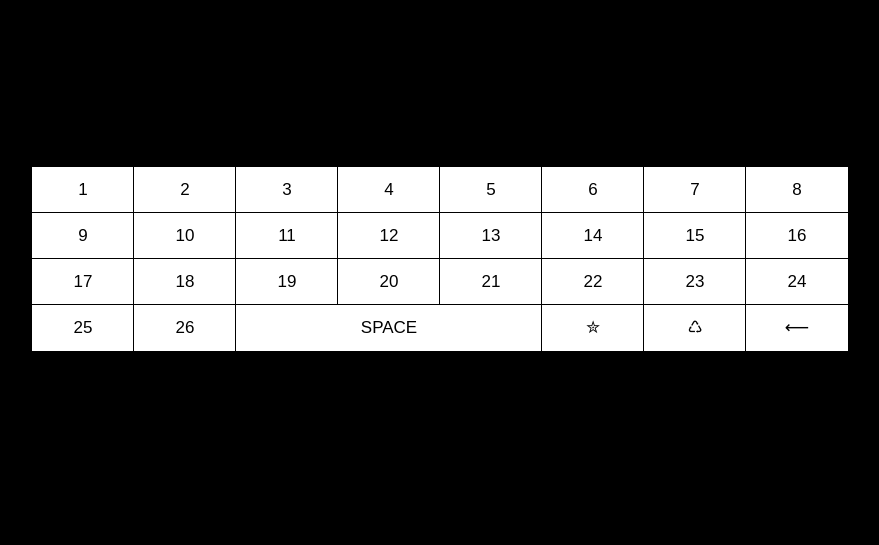
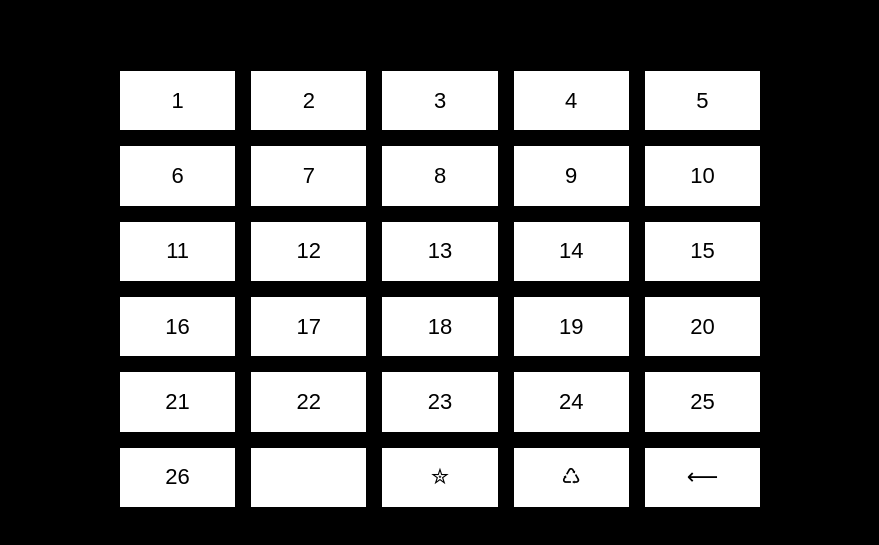
Before and after one commit to kemptone/brownThing, a website: page public/index.html in a window 1280 px wide. Shown: the part 141-686 px from the top of the page, without its empty margins (200-1079 px from the left). Drawn offline with Linux system fonts and the light colour scheme.

Commit message:
fixing some stuff for better functionality

```diff
--- a/package.json
+++ b/package.json
@@ -3,7 +3,9 @@
   "version": "1.0.0",
   "description": "a word and letter game",
   "main": "server.js",
-  "devDependencies": {},
+  "devDependencies": {
+    "node-static": "^0.7.11"
+  },
   "scripts": {
     "test": "echo \"Error: no test specified\" && exit 1",
     "start": "node server.js"
--- a/public/index.html
+++ b/public/index.html
@@ -4,14 +4,16 @@
   <link rel="stylesheet" href="style.css?1">
   <meta charset="UTF-8">
   <meta http-equiv="X-UA-Compatible" content="IE=edge">
-  <meta name="viewport" content="width=device-width, initial-scale=1.0">
+  <meta name="viewport" content="width=device-width, initial-scale=1.0, maximum-scale=1, user-scalable=no">
   <title>Brown Thing</title>
 </head>
 <body>
   <header></header>
   <main>
-    <div id="readout"></div>
-    <div id="letters" class="letters show-numbers"></div>
+    <div id="wrap">
+      <div id="readout" contentEditable="true"></div>
+      <div id="letters" class="letters show-numbers"></div>
+    </div>
   </main>
   <footer></footer>
 </body>
--- a/public/index.js
+++ b/public/index.js
@@ -62,7 +62,7 @@ const BuildMain = Page => args => {
   const e_fragment = document.createDocumentFragment()
   Page.letters.forEach( BuildLetter( Page, e_fragment ) )
 
-  BuildControl(Page, e_fragment)( "SPACE", "space", e => {
+  BuildControl(Page, e_fragment)( "", "space", e => {
     Page.values.push(" ")
     updateDisplay()
   } )
--- a/public/style.css
+++ b/public/style.css
@@ -1,5 +1,5 @@
 :root {
-  --buttton-width:6em;
+  --buttton-width:5em;
 }
 
 body {
@@ -18,28 +18,35 @@ main {
   flex-direction: column;
 }
 
-.letters {
+#wrap {
   display:flex;
   flex-wrap: wrap;
   align-self: center;
   margin: auto;
-  max-width: 51em;
+  max-width: 41em;
+}
+
+#letters {
+  display:flex;
+  flex-wrap: wrap;
+  align-items: center;
 }
 
 .letters button {
-  font-size: 17px;
+  font-size: 22px;
   height: 2.7em;
   min-width: var(--buttton-width);
   box-sizing: border-box;
   border: 0;
-  outline: 1px solid black;
+  /* outline: 2px solid black; */
   color:black;
   background-color:white;
-  /* flex: 1; */
+  flex: 1;
+  margin: 8px;
 }
 
 .letters button.control.space {
-  min-width: calc( var(--buttton-width) * 3 );
+  min-width: calc( var(--buttton-width) * 1 );
   flex:1;
 }
 
@@ -73,18 +80,16 @@ main {
 }
 
 #readout {
-  position:absolute;
-  left:20px;
-  right:20px;
-  top:20px;
-  width:calc(100% - 40px);
   text-align: center;
   color: white;
-  font-size: 23px;
+  font-size: 40px;
+  min-height: 1.5em;
+  flex: 1;
+  /* font-family: monospace; */
 }
 
 @media (min-height:800px) {
   #readout {
-    top:20%;
+    /* top:20%; */
   }
 }
```
Also changed, not shown: 2 other files.
